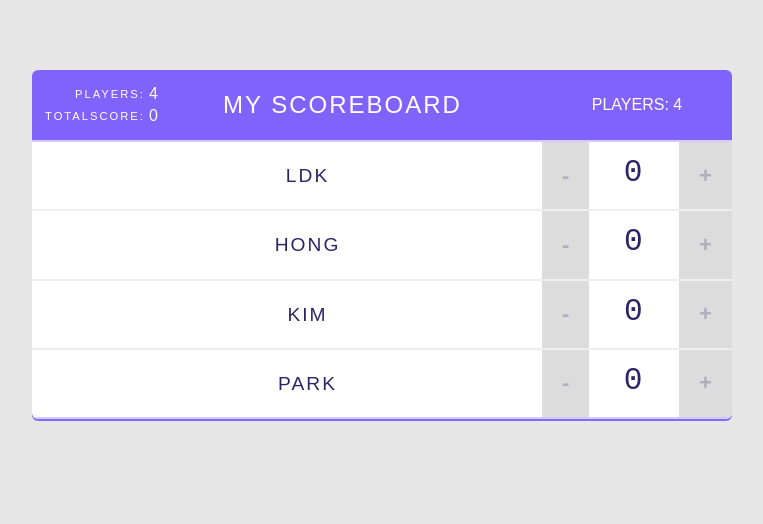
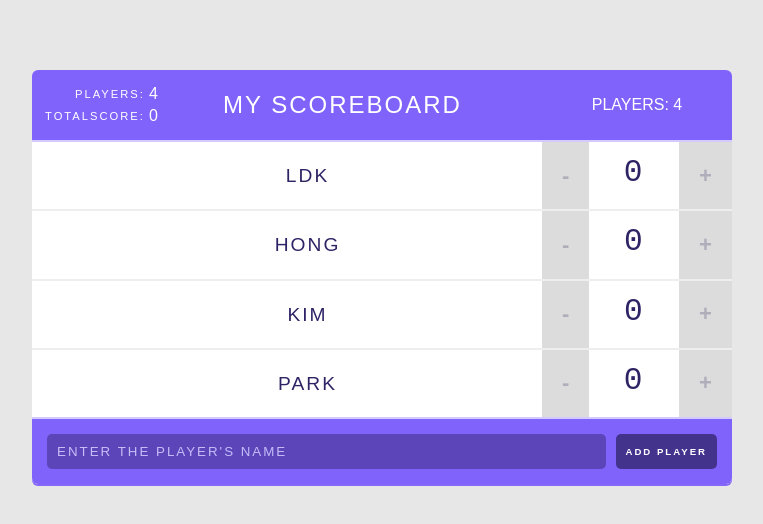
Before and after one commit to philoin10/scoreboard, a React (Create React App) app: page / in a window 1280 px wide. Shown: the top 524 px of the page, without its empty margins (258-1021 px from the left). Built offline with nearby package versions, Linux system fonts and the light colour scheme.

Commit message:
AddPlayer 기능 추가.

```diff
--- a/src/App.js
+++ b/src/App.js
@@ -2,6 +2,7 @@ import React from 'react';
 import './App.css';
 import {Header} from "./components/Header";
 import {Player} from "./components/Player";
+import {AddPlayerForm} from "./components/AddPlayerForm";
 
 class App extends React.Component {
   state = {
@@ -35,6 +36,24 @@ class App extends React.Component {
     }))
   }
 
+  // 플레이어 추가하는 메서드
+  handleAddPlayer = (playerName) => {
+    console.log("playerName", playerName)
+    let maxId = 0
+    this.state.players.forEach(item => {
+      maxId = item.id > maxId ? item.id : maxId
+    });
+
+    this.setState(prevState => {
+      return {
+        players: [
+          ...this.state.players,
+          {name: playerName, score: 0, id: maxId+1}
+        ]
+      }
+    })
+  }
+
   render() {
     return (
       <div className="scoreboard">
@@ -47,6 +66,8 @@ class App extends React.Component {
             changeScore={this.handleChangeScore} score={player.score} id={player.id}
           />)
         }
+
+        <AddPlayerForm addPlayer={(playerName) => this.handleAddPlayer(playerName)}/>
       </div>
     );
   }
--- /dev/null
+++ b/src/components/AddPlayerForm.js
@@ -0,0 +1,30 @@
+import React from 'react';
+
+export class AddPlayerForm extends React.Component {
+  constructor(props) {
+    super(props);
+    this.state = {
+      playerName: ''
+    }
+  }
+
+  handleValueChange = (e) => {
+    this.setState({playerName: e.target.value})
+  }
+
+  handleSubmit = (e) => {
+    e.preventDefault();
+    this.props.addPlayer(this.state.playerName)
+  }
+
+  render() {
+    return (
+      <form onSubmit={this.handleSubmit}>
+        <input type="text" value={this.state.playerName}
+               onChange={this.handleValueChange}
+               placeholder="enter the player's name" required/>
+        <input type="submit" value="Add Player"/>
+      </form>
+    );
+  }
+}
```
